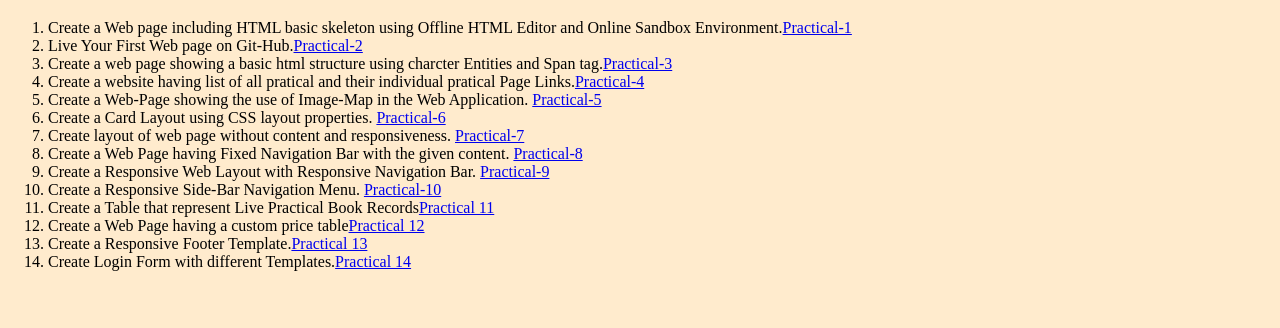
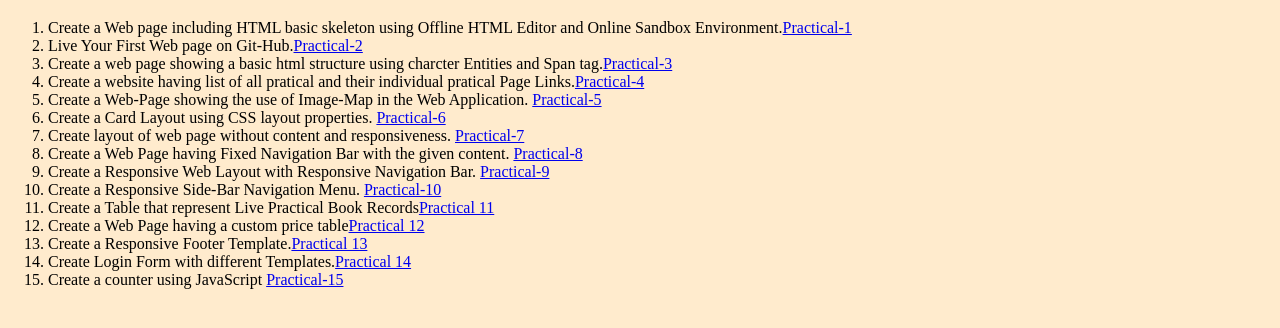
Before and after one commit to kritarth2121/FullStack, a plain HTML site: page index.html in a window 1280 px wide. Shown: the part 242-570 px from the top of the page. Drawn offline with Linux system fonts and the light colour scheme.

Commit message:
Update index.html

```diff
--- a/index.html
+++ b/index.html
@@ -31,6 +31,10 @@
            <li>Create a Web Page having   a custom price  table<a href="Pages/Practical-12.html" target="_blank">Practical 12</a></li>
         <li>Create a Responsive Footer Template.<a href="Pages/Practical-13.html" target="_blank">Practical 13</a></li>
         <li>Create Login Form with different Templates.<a href="Pages/Practical-14.html" target="_blank">Practical 14</a></li>
+        <li>
+            Create a counter using JavaScript
+            <a href="Pages/Practical-15.html">Practical-15</a>
+        </li>
      </ol>
 
 </body>
```
